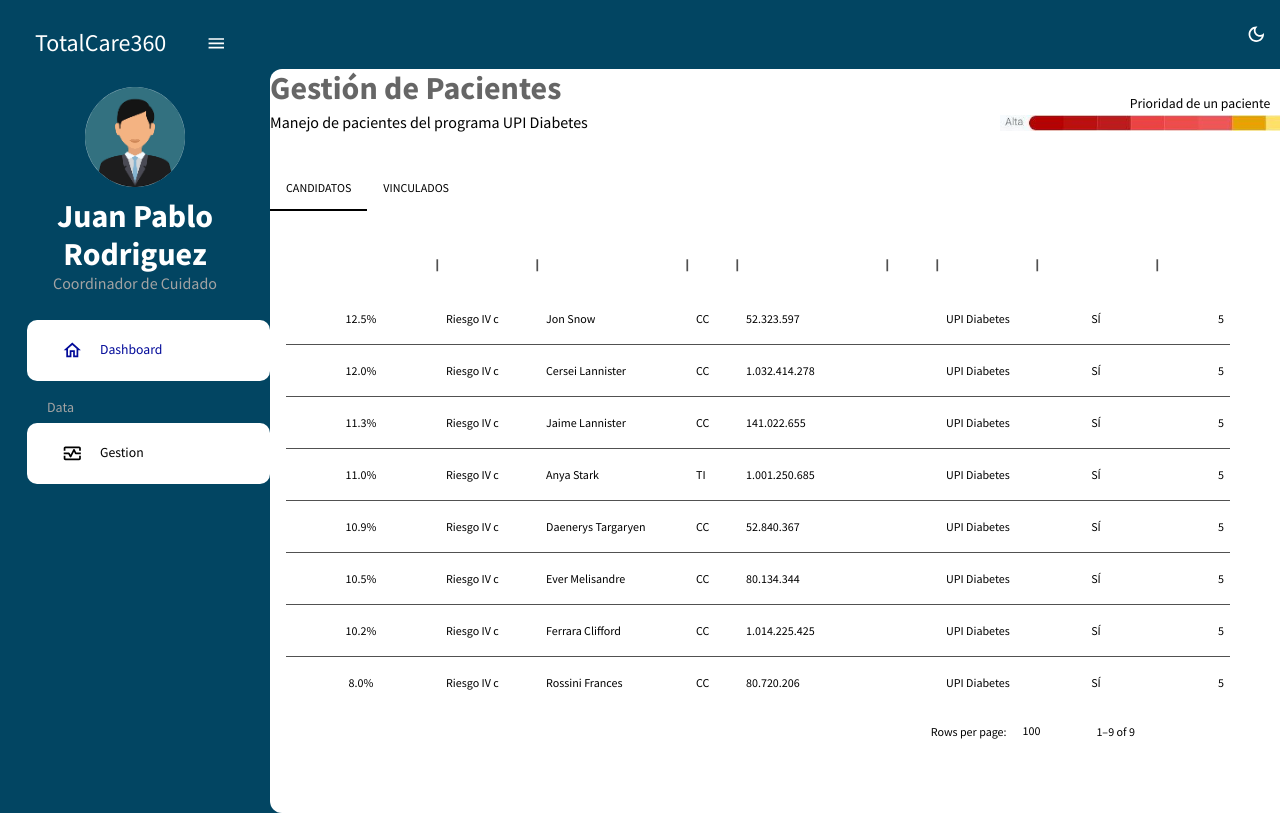
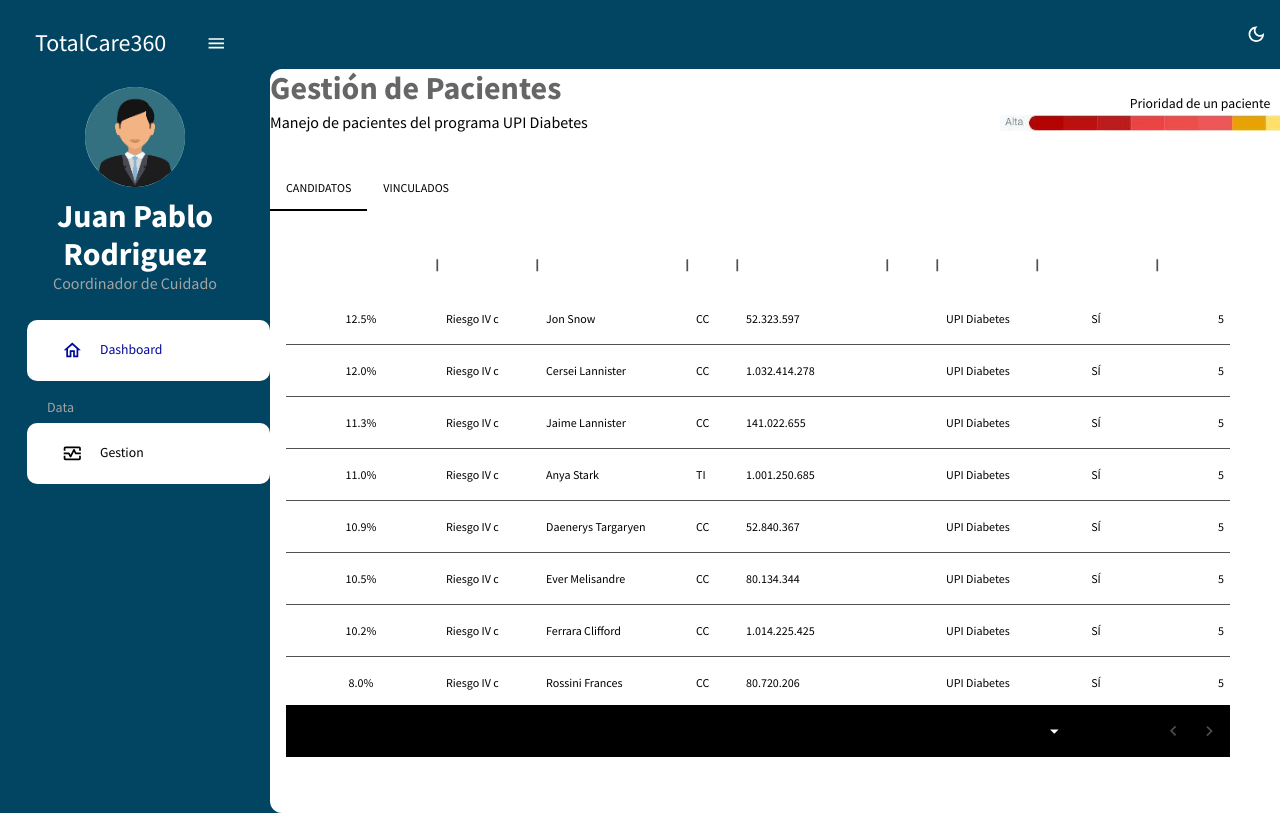
Before and after one commit to JesusFernandoNoy/POC-React-portalCoordinador, a React (Vite) app: page /gestion in a window 1280 px wide. Shown: the top 813 px of the page. Built offline with nearby package versions, Linux system fonts and the light colour scheme.

Commit message:
arreglo 2 look and feel gestion

```diff
--- a/src/scenes/candidatos/index.jsx
+++ b/src/scenes/candidatos/index.jsx
@@ -119,7 +119,7 @@ const Candidatos = () => {
            },
            "& .MuiDataGrid-footerContainer": {
              borderTop: "none",
-             backgroundColor: colors.white[100],
+             backgroundColor: colors.black[100],
            },
            "& .MuiCheckbox-root": {
              color: `${colors.greenAccent[200]} !important`,
@@ -128,8 +128,8 @@ const Candidatos = () => {
              color: "black",
            },
            "& .css-bvbdia-MuiTablePagination-root":{
-            color: "black",
-          },
+             color: "black",
+           },
          }}
        >
          <DataGrid rows={mockDataTeam} columns={columns} />
```
